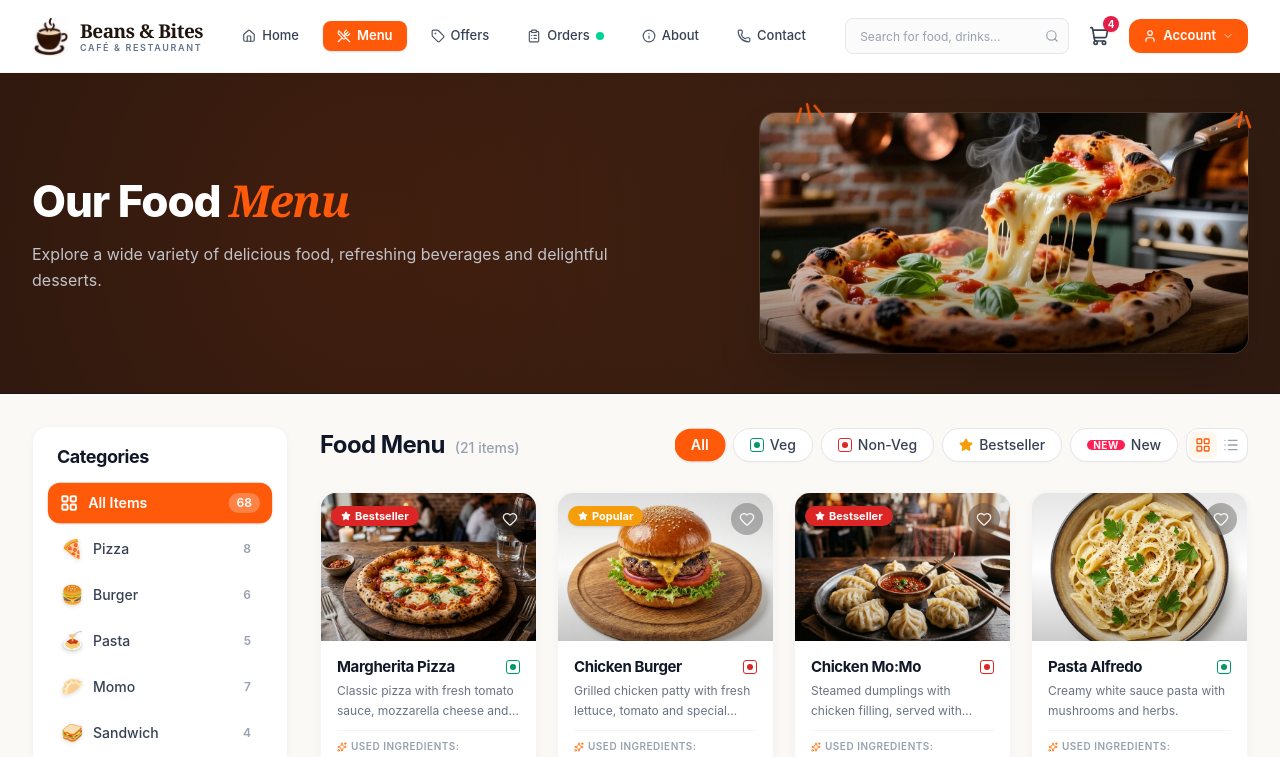
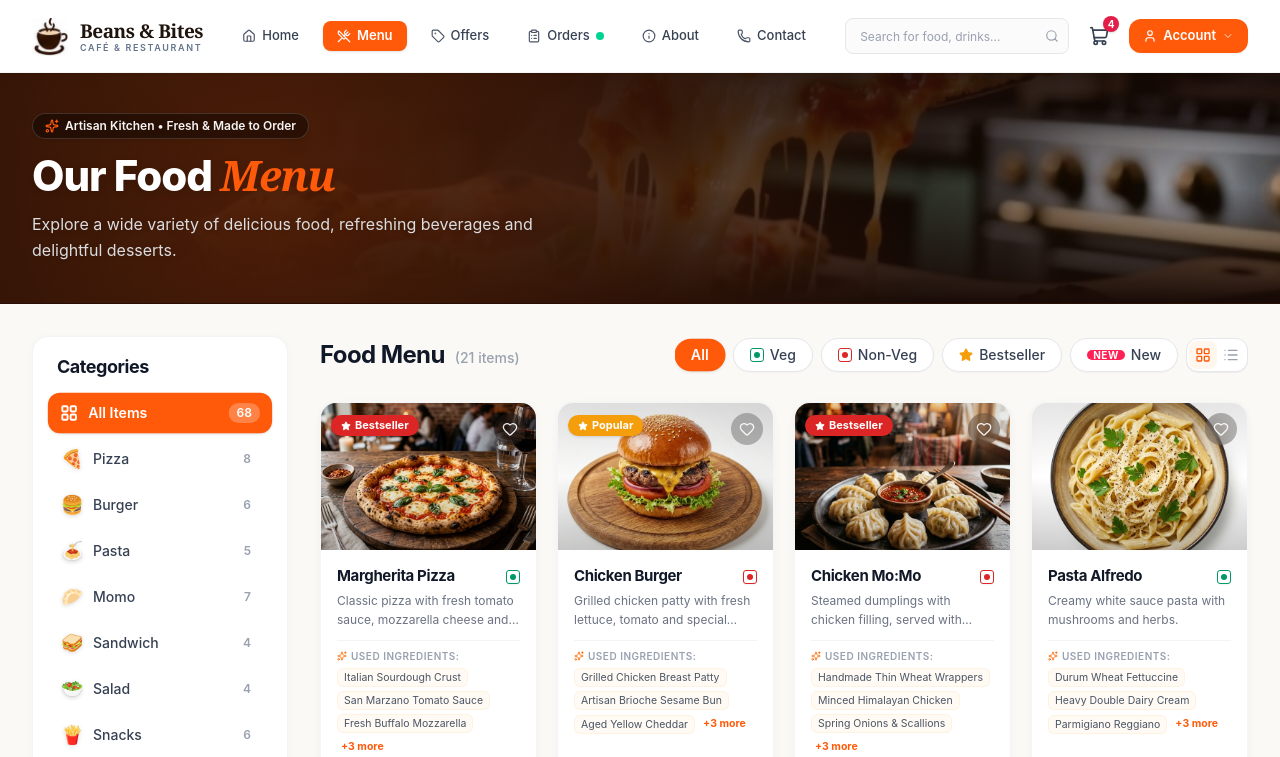
Before and after one commit to Prakash0m/cafe_management, a Next.js app in the folder beans-bites-frontend/: page /menu in a window 1280 px wide. Shown: the top 757 px of the page. Built offline with nearby package versions, Linux system fonts and the light colour scheme.

Commit message:
fix(menu): make pizza image full-bleed background in mobile menu banner

```diff
--- a/beans-bites-frontend/src/components/customer/menu/menu-banner.tsx
+++ b/beans-bites-frontend/src/components/customer/menu/menu-banner.tsx
@@ -3,103 +3,49 @@
 import * as React from "react";
 import Image from "next/image";
 import { ASSETS } from "@/lib/assets";
+import { Sparkles } from "lucide-react";
 
 export function MenuBanner() {
   return (
-    <section className="relative w-full bg-[#27160F] overflow-hidden border-b border-gray-900/40">
-      {/* Background radial gradient glow for warm cafe ambience */}
-      <div className="absolute inset-0 bg-[radial-gradient(circle_at_30%_50%,rgba(255,90,10,0.12),transparent_70%)] pointer-events-none" />
-      <div className="absolute inset-0 bg-[radial-gradient(circle_at_80%_40%,rgba(255,140,50,0.08),transparent_60%)] pointer-events-none" />
+    <section className="relative w-full overflow-hidden bg-[#180B06] border-b border-orange-950/40">
+      {/* Background Image: Full-bleed fitted background showing the artisan pizza */}
+      <div className="absolute inset-0 z-0">
+        <Image
+          src={ASSETS.menu.bannerPizza}
+          alt="Artisan wood-fired pizza"
+          fill
+          priority
+          sizes="100vw"
+          className="object-cover object-[center_right] sm:object-right opacity-65 sm:opacity-75 md:opacity-85 scale-102"
+        />
 
-      <div className="max-w-7xl mx-auto px-4 sm:px-6 lg:px-8 py-7 sm:py-9 lg:py-10">
-        <div className="grid grid-cols-1 md:grid-cols-12 items-center gap-6 lg:gap-8">
-          {/* Left Text Column */}
-          <div className="md:col-span-7 lg:col-span-7 z-10 text-center md:text-left">
-            <h1 className="text-3xl sm:text-4xl lg:text-[44px] font-extrabold tracking-tight text-white leading-tight">
-              Our Food <span className="text-[#FF5A0A] italic font-serif">Menu</span>
-            </h1>
-            <p className="mt-2.5 sm:mt-3 text-sm sm:text-base text-gray-300/90 max-w-xl font-normal leading-relaxed">
-              Explore a wide variety of delicious food, refreshing beverages and delightful desserts.
-            </p>
+        {/* Cinematic Multi-Layer Gradient Overlays:
+            Left side has deep gradient for crystal-clear typography,
+            Right side stays open to showcase the delicious pizza & cheese pull */}
+        <div className="absolute inset-0 bg-gradient-to-r from-[#180B06] via-[#180B06]/85 to-[#180B06]/20 sm:to-transparent" />
+        <div className="absolute inset-0 bg-gradient-to-t from-[#180B06] via-transparent to-[#180B06]/75" />
+        {/* Warm cafe amber spotlight */}
+        <div className="absolute inset-0 bg-[radial-gradient(circle_at_20%_50%,rgba(255,90,10,0.22),transparent_65%)] pointer-events-none" />
+      </div>
+
+      {/* Banner Content Container */}
+      <div className="relative z-10 max-w-7xl mx-auto px-4 sm:px-6 lg:px-8 py-6 sm:py-8 md:py-10">
+        <div className="max-w-xl text-left">
+          {/* Subtle Top Pill */}
+          <div className="inline-flex items-center gap-1.5 bg-black/40 backdrop-blur-md border border-white/15 px-2.5 sm:px-3 py-0.5 sm:py-1 rounded-full text-white/95 text-[11px] sm:text-xs font-semibold mb-2 sm:mb-2.5 shadow-sm">
+            <Sparkles className="w-3 h-3 sm:w-3.5 sm:h-3.5 text-[#FF5A0A]" />
+            <span>Artisan Kitchen • Fresh & Made to Order</span>
           </div>
 
-          {/* Right Showcase Column (Pizza with Cheese Pull & Fun Doodles) */}
-          <div className="md:col-span-5 lg:col-span-5 relative flex items-center justify-center md:justify-end">
-            {/* Playful Orange Doodle Rays above the pizza */}
-            <div className="absolute -top-3 left-1/4 md:left-8 z-20 pointer-events-none text-[#FF5A0A] flex gap-1.5 items-center">
-              <svg
-                width="34"
-                height="24"
-                viewBox="0 0 34 24"
-                fill="none"
-                xmlns="http://www.w3.org/2000/svg"
-                className="transform -rotate-12 opacity-90 drop-shadow-sm"
-              >
-                <path
-                  d="M4 18L10 6"
-                  stroke="#FF5A0A"
-                  strokeWidth="2.5"
-                  strokeLinecap="round"
-                />
-                <path
-                  d="M17 19L17 3"
-                  stroke="#FF5A0A"
-                  strokeWidth="2.5"
-                  strokeLinecap="round"
-                />
-                <path
-                  d="M30 18L24 6"
-                  stroke="#FF5A0A"
-                  strokeWidth="2.5"
-                  strokeLinecap="round"
-                />
-              </svg>
-            </div>
+          {/* Heading */}
+          <h1 className="text-2xl sm:text-3xl md:text-4xl lg:text-[42px] font-extrabold tracking-tight text-white leading-tight drop-shadow-md">
+            Our Food <span className="text-[#FF5A0A] italic font-serif">Menu</span>
+          </h1>
 
-            {/* Pizza Image Card */}
-            <div className="relative w-full max-w-[340px] sm:max-w-[420px] md:max-w-none h-44 sm:h-52 md:h-56 lg:h-60 rounded-2xl overflow-hidden shadow-2xl ring-1 ring-white/10 group">
-              <Image
-                src={ASSETS.menu.bannerPizza}
-                alt="Delicious wood-fired pizza with cheese pull"
-                fill
-                priority
-                sizes="(max-width: 768px) 100vw, 45vw"
-                className="object-cover object-center group-hover:scale-105 transition-transform duration-700 ease-out"
-              />
-              <div className="absolute inset-0 bg-gradient-to-t from-black/50 via-transparent to-transparent pointer-events-none" />
-            </div>
-
-            {/* Playful Right Doodle Rays */}
-            <div className="hidden lg:block absolute -top-1 -right-2 z-20 pointer-events-none text-[#FF5A0A]">
-              <svg
-                width="32"
-                height="24"
-                viewBox="0 0 32 24"
-                fill="none"
-                xmlns="http://www.w3.org/2000/svg"
-                className="transform rotate-12 opacity-90"
-              >
-                <path
-                  d="M5 16L11 6"
-                  stroke="#FF5A0A"
-                  strokeWidth="2.5"
-                  strokeLinecap="round"
-                />
-                <path
-                  d="M16 18L16 3"
-                  stroke="#FF5A0A"
-                  strokeWidth="2.5"
-                  strokeLinecap="round"
-                />
-                <path
-                  d="M27 16L21 6"
-                  stroke="#FF5A0A"
-                  strokeWidth="2.5"
-                  strokeLinecap="round"
-                />
-              </svg>
-            </div>
-          </div>
+          {/* Subtitle */}
+          <p className="mt-1.5 sm:mt-2 text-xs sm:text-sm md:text-base text-gray-200/95 leading-relaxed font-normal drop-shadow max-w-md sm:max-w-lg">
+            Explore a wide variety of delicious food, refreshing beverages and delightful desserts.
+          </p>
         </div>
       </div>
     </section>
```
